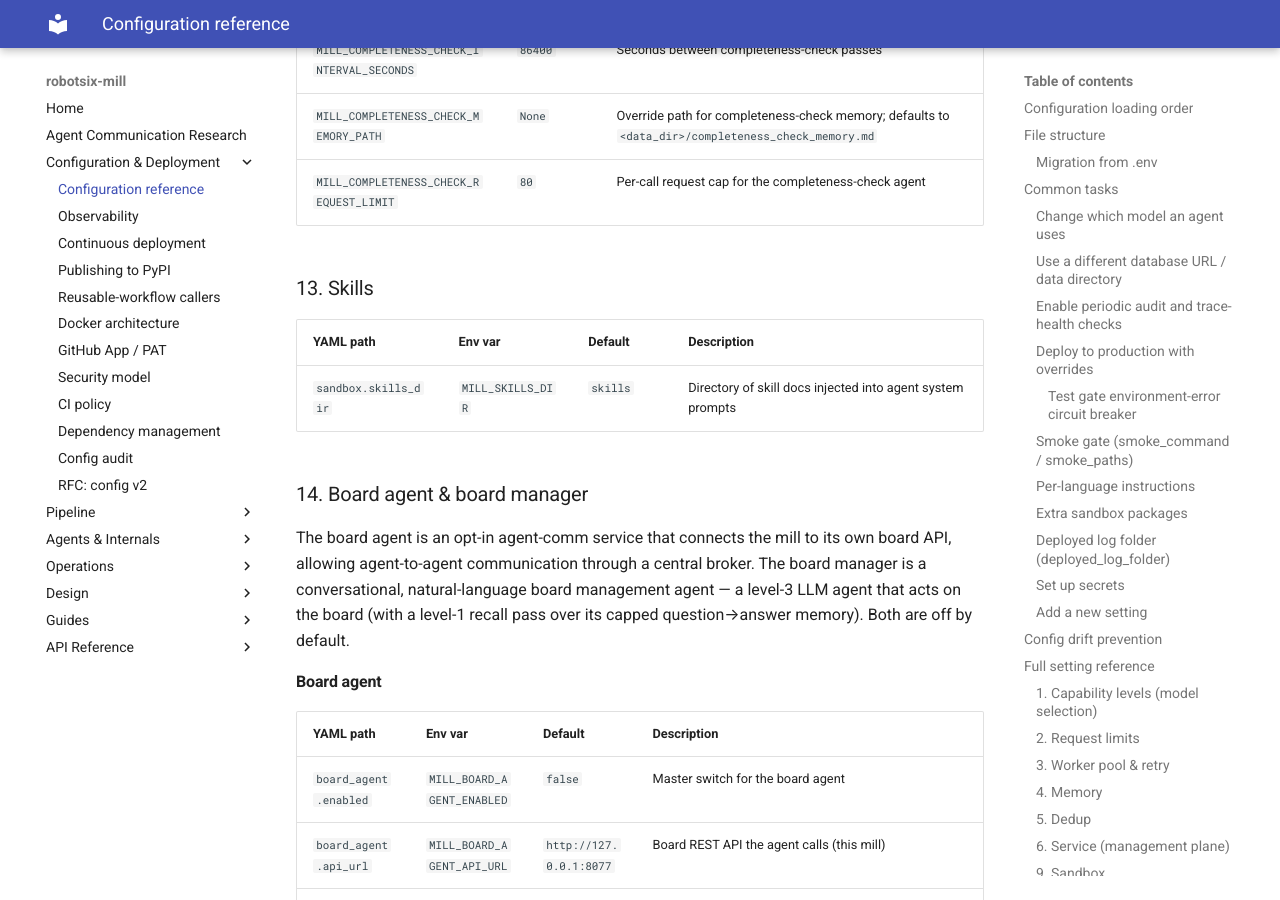
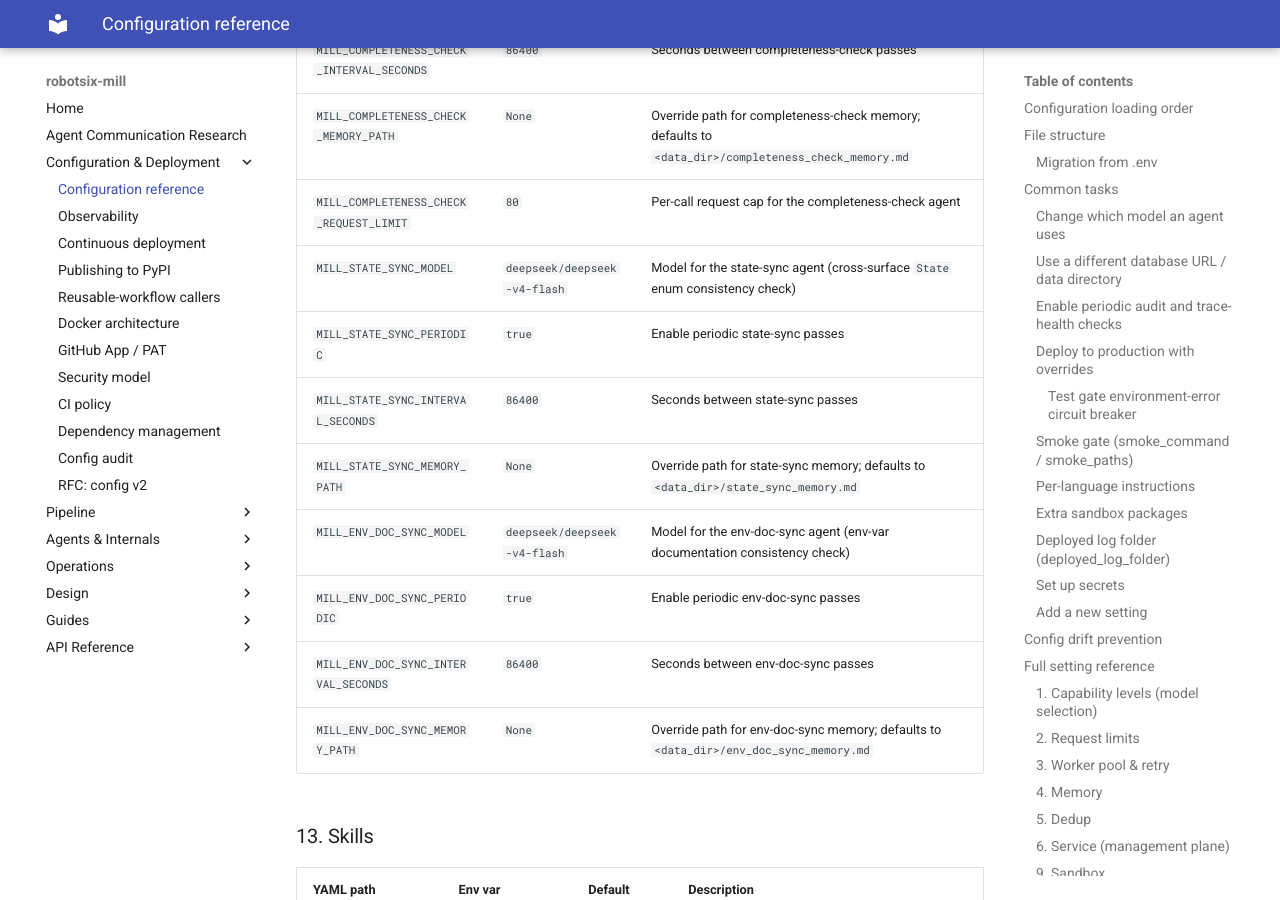
Before and after one commit to damien-robotsix/robotsix-mill, an MkDocs documentation site: the page built from docs/configuration.md, in a window 1280 px wide and 900 px high, scrolled down 23549 px. Built offline with MkDocs 1.6.1 and Material for MkDocs 9.7.7, drawn with Linux system fonts in a browser that asks for light colours; some of the changed text lies outside the part shown.

Commit message:
mill: env doc sync: missing-from-docs — state_sync + env_doc_sync periodic agents (20260622T161943Z-env-doc-sync-missing-from-docs-state-syn-9a06) (#1771)
Co-authored-by: robotsix-mill <mill@robotsix.local>

```diff
--- a/docs/configuration.md
+++ b/docs/configuration.md
@@ -582,7 +582,8 @@ Each periodic agent shares this pattern:
 Periodic agents: `audit`, `trace_health`, `trace_review`, `health`, `test_gap`,
 `agent_check`, `survey`, `ci_monitor`, `config_sync`, `member_sync`, `bc_check`,
 `completeness_check`, `diagnostic`, `forge_parity`, `module_curator`,
-`copy_paste`, `timeout_escalation`, `langfuse_cleanup`, `data_dir_audit`, `run_health`.
+`copy_paste`, `timeout_escalation`, `langfuse_cleanup`, `data_dir_audit`, `run_health`,
+`state_sync`, `env_doc_sync`.
 
 > ¹ Most agents default to `enabled: true`. Exceptions: `diagnostic`, `stale_branch_cleanup`, and `meta_periodic` default to `false`.
 >
@@ -632,6 +633,14 @@ and as environment variables:
 | `MILL_COMPLETENESS_CHECK_INTERVAL_SECONDS` | `86400` | Seconds between completeness-check passes |
 | `MILL_COMPLETENESS_CHECK_MEMORY_PATH` | `None` | Override path for completeness-check memory; defaults to `<data_dir>/completeness_check_memory.md` |
 | `MILL_COMPLETENESS_CHECK_REQUEST_LIMIT` | `80` | Per-call request cap for the completeness-check agent |
+| `MILL_STATE_SYNC_MODEL` | `deepseek/deepseek-v4-flash` | Model for the state-sync agent (cross-surface `State` enum consistency check) |
+| `MILL_STATE_SYNC_PERIODIC` | `true` | Enable periodic state-sync passes |
+| `MILL_STATE_SYNC_INTERVAL_SECONDS` | `86400` | Seconds between state-sync passes |
+| `MILL_STATE_SYNC_MEMORY_PATH` | `None` | Override path for state-sync memory; defaults to `<data_dir>/state_sync_memory.md` |
+| `MILL_ENV_DOC_SYNC_MODEL` | `deepseek/deepseek-v4-flash` | Model for the env-doc-sync agent (env-var documentation consistency check) |
+| `MILL_ENV_DOC_SYNC_PERIODIC` | `true` | Enable periodic env-doc-sync passes |
+| `MILL_ENV_DOC_SYNC_INTERVAL_SECONDS` | `86400` | Seconds between env-doc-sync passes |
+| `MILL_ENV_DOC_SYNC_MEMORY_PATH` | `None` | Override path for env-doc-sync memory; defaults to `<data_dir>/env_doc_sync_memory.md` |
 
 ### 13. Skills
 
```
